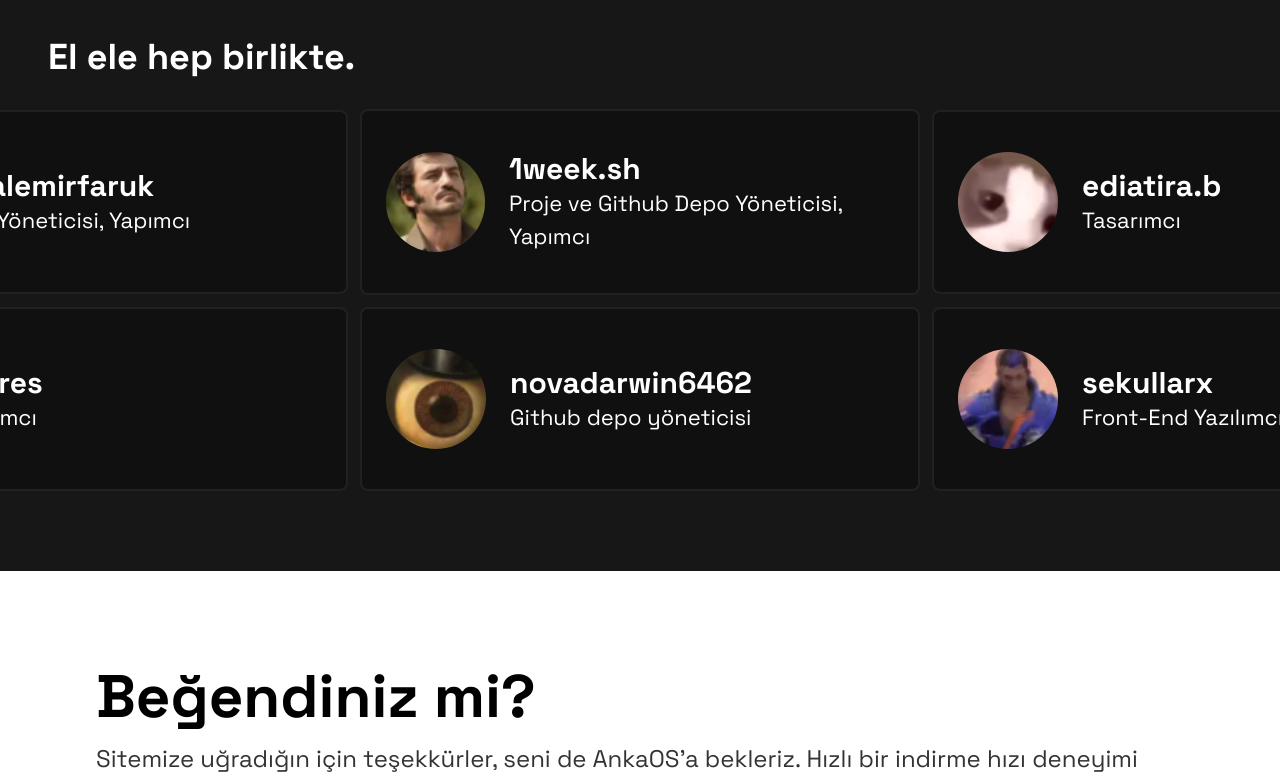
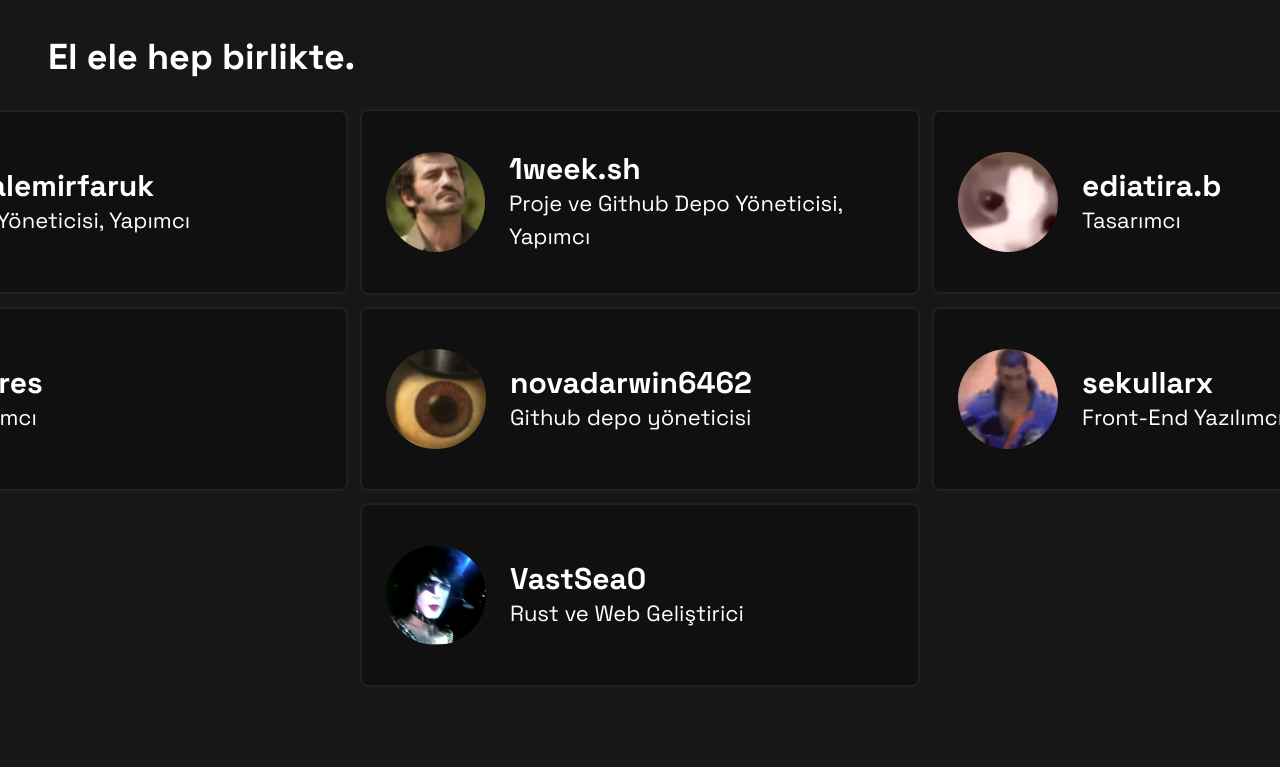
Before and after one commit to sekullar/ankaosweb, a React (Create React App) app: page / in a window 1280 px wide. Shown: the part 2000-2780 px from the top of the page. Built offline with nearby package versions, Linux system fonts and the light colour scheme.

Commit message:
vastsea0 added

```diff
--- a/src/components/ProducersInside.jsx
+++ b/src/components/ProducersInside.jsx
@@ -6,6 +6,7 @@ import ediatiraPp from "../images/ediatira.svg"
 import ryatresPp from "../images/ryatres.svg"
 import novadarwin6462Pp from "../images/novadarwin6462.svg"
 import sekullarxPp from "../images/sekullarx.svg"
+import vastsea0pp from "../images/vastsea0.svg"
 
 const ProducersInside = () => {
     return(
@@ -57,6 +58,15 @@ const ProducersInside = () => {
                         </div>
                     </div>
                 </div>
+                <div className="flex items-center gap-3">
+                    <div className="flex items-center  border-gray-special bg-theme-dark-2 px-6 py-10 w-[560px] mw-560px rounded-lg gap-6">
+                        <img src={vastsea0pp} className="w-[100px] object-contain h-[100px]" alt="Profil Photos" />
+                        <div className="flex flex-col">
+                            <p className="text-white space-grotesk-700 text-3xl gap-3">VastSea0</p>
+                            <p className="space-grotesk-400 text-[22px] text-white">Rust ve Web Geliştirici</p>
+                        </div>
+                    </div>
+                </div>
             </div>
         </>
     )
```
Also changed, not shown: src/images/vastsea0.svg (added), 9 other files (tests, documents, lock files or other folders).
